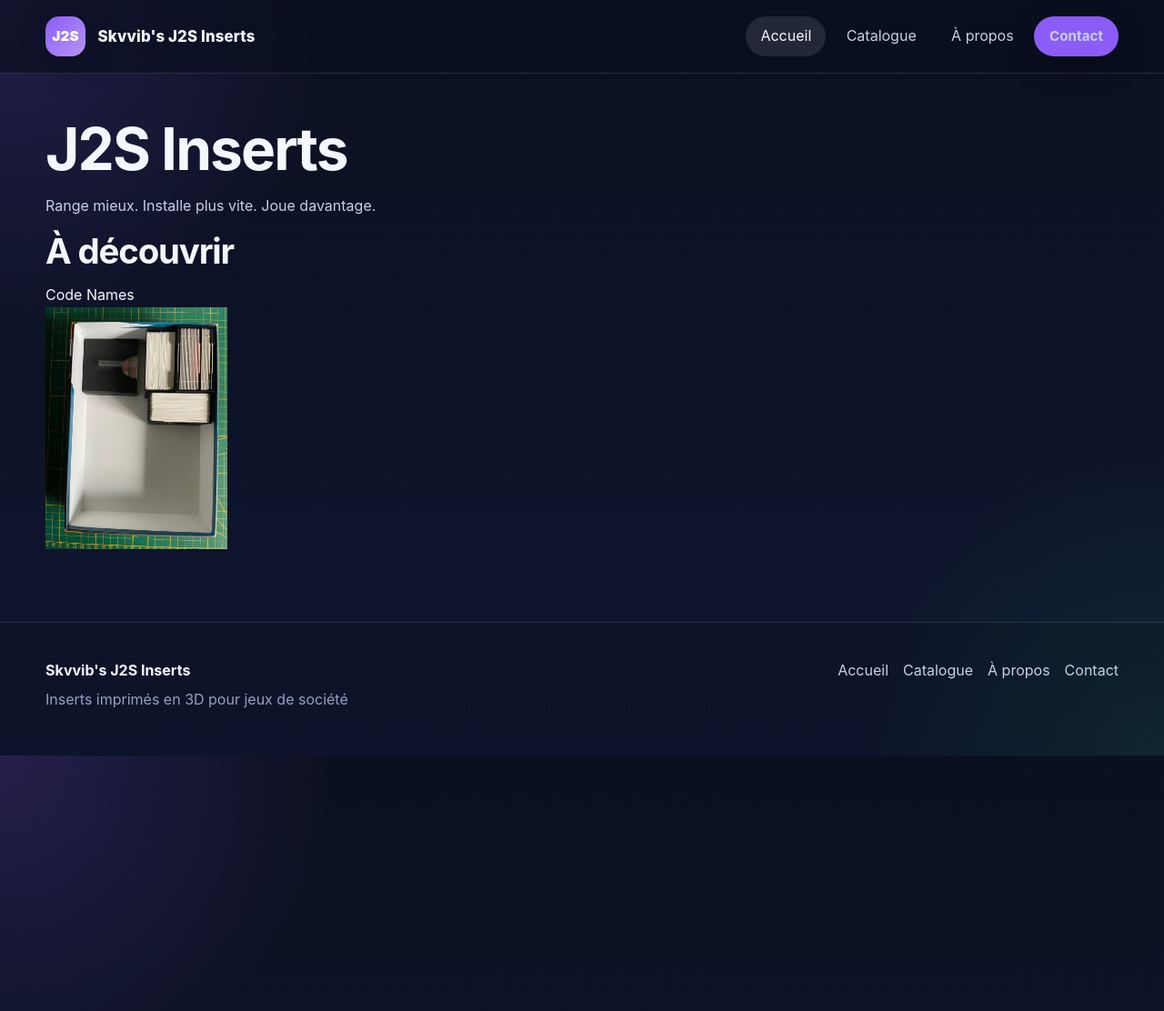
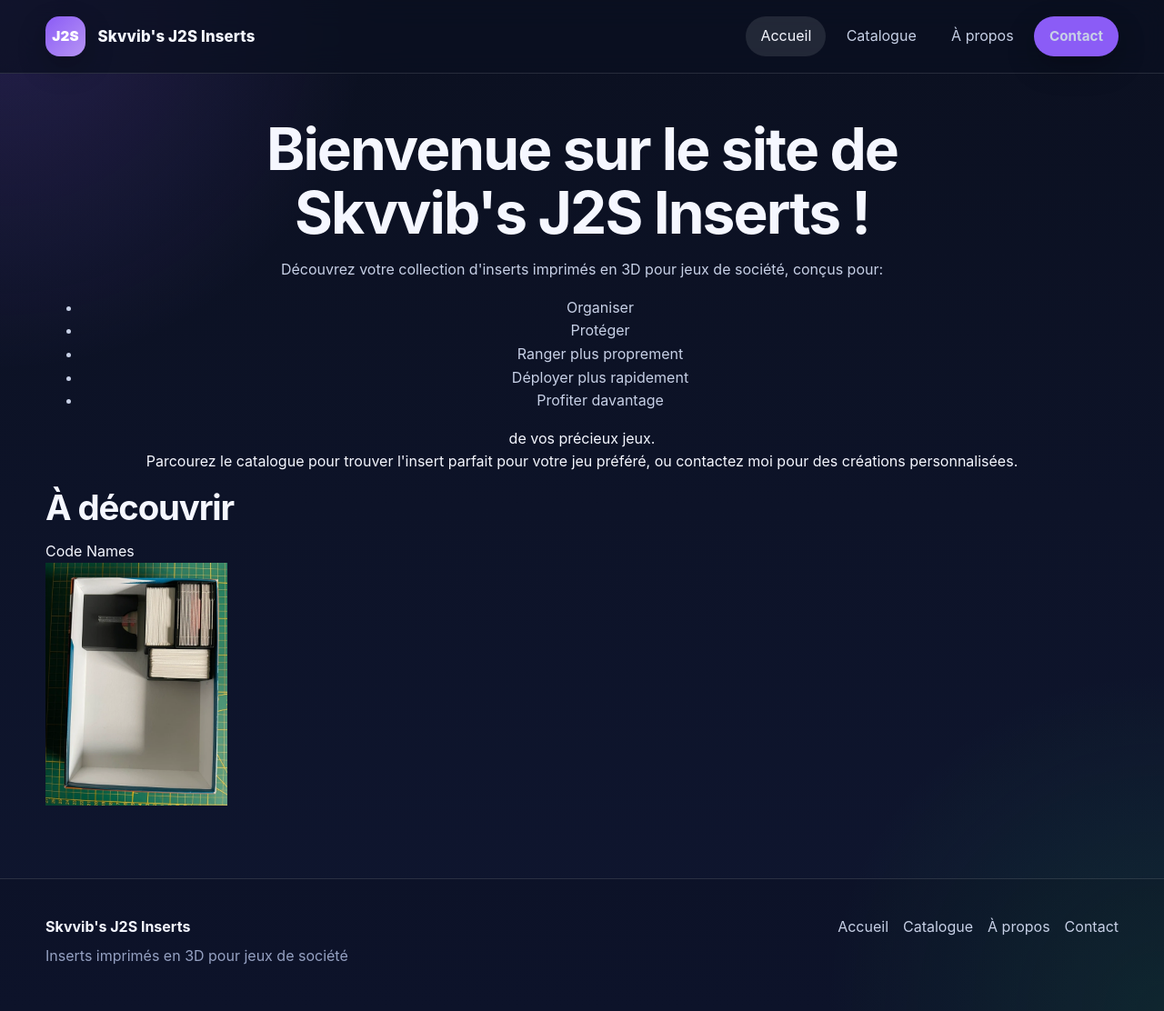
Before and after one commit to Skvvib-j2s/skvvib-j2s.github.io, a Jekyll site: the page built from index.html, in a window 1280 px wide and 1112 px high. Shown: the whole window at 91% size. Built offline with Jekyll 4.4.1, drawn with Linux system fonts in a browser that asks for light colours.

```diff
--- a/index.html
+++ b/index.html
@@ -4,8 +4,21 @@ title: Accueil
 description: Inserts 3D pour jeux de société.
 ---
 
-<h1>J2S Inserts</h1>
-<p>Range mieux. Installe plus vite. Joue davantage.</p>
+<div style="text-align: center;">
+  	<h1>Bienvenue sur le site de Skvvib's J2S Inserts !</h1>
+  	<p>
+		Découvrez votre collection d'inserts imprimés en 3D pour jeux de société, conçus pour:
+		<ul>
+			<li>Organiser</li>
+			<li>Protéger</li>
+			<li>Ranger plus proprement</li>
+			<li>Déployer plus rapidement</li>
+			<li>Profiter davantage</li>
+		</ul>
+		de vos précieux jeux.<br>
+		Parcourez le catalogue pour trouver l'insert parfait pour votre jeu préféré, ou contactez moi pour des créations personnalisées.
+	</p>
+</div>
 
 {% assign sorted_products = site.products | sort: "title" %}
 
```
Also changed, not shown: _products/code-names.md (+6 -5 lines), assets/images/code_names/01.webp (added), assets/images/code_names/02.webp (added), assets/images/code_names/03.webp (added), assets/images/code_names/04.webp (added).
